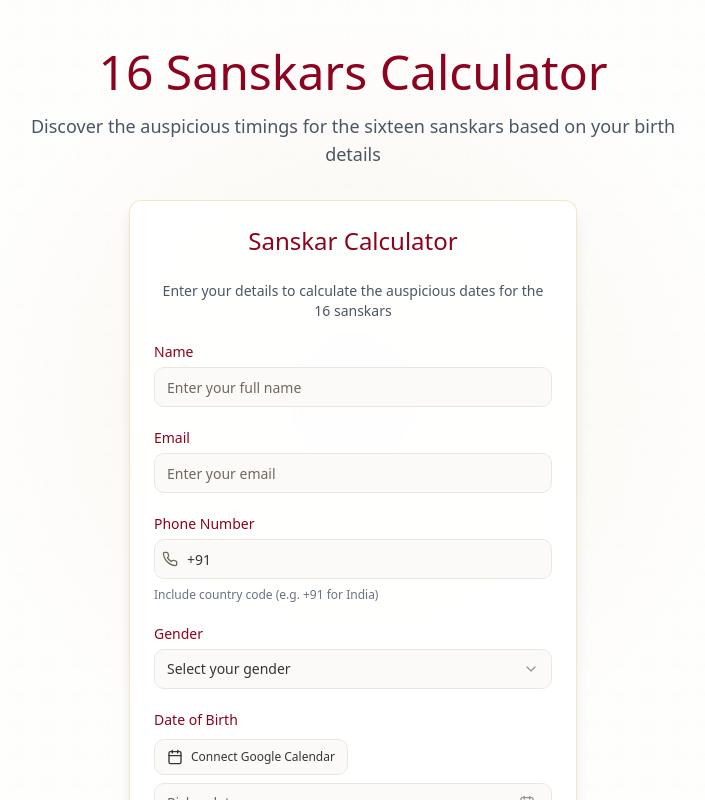
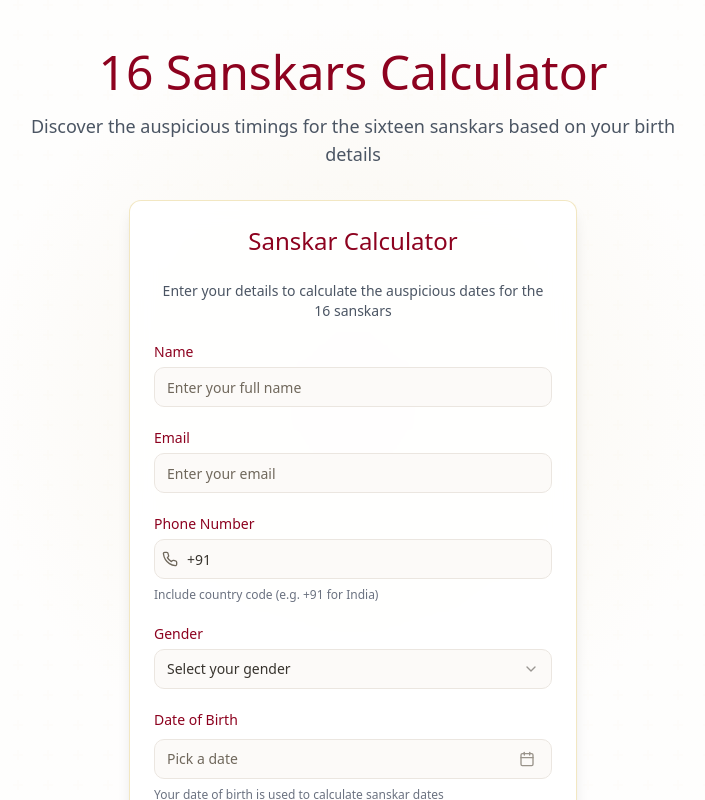
Before and after one commit to VedicTechnologies/sanskar-calculator-e3051920, a React (Vite) app: page / in a window 1280 px wide. Shown: the top 800 px of the page, without its empty margins (287-992 px from the left). Built offline with nearby package versions, Linux system fonts and the light colour scheme.

Commit message:
Revert Google Calendar integration
Reverts the changes related to Google Calendar integration, removing the "Connect Google Calendar" button and associated functionality.

```diff
--- a/src/components/GoogleCalendarButton.tsx
+++ /dev/null
@@ -1,77 +0,0 @@
-
-import React from 'react';
-import { Calendar } from 'lucide-react';
-import { Button } from '@/components/ui/button';
-import {
-  Popover,
-  PopoverContent,
-  PopoverTrigger,
-} from '@/components/ui/popover';
-import { useGoogleCalendar } from '@/hooks/useGoogleCalendar';
-import { Separator } from '@/components/ui/separator';
-
-interface GoogleCalendarButtonProps {
-  onDateSelect: (date: Date) => void;
-}
-
-const GoogleCalendarButton: React.FC<GoogleCalendarButtonProps> = ({ onDateSelect }) => {
-  const { login, events, isLoading, error, token, getEventDate } = useGoogleCalendar();
-
-  return (
-    <Popover>
-      <PopoverTrigger asChild>
-        <Button
-          variant="outline"
-          size="sm"
-          className="gap-2 text-xs"
-          onClick={() => !token && login()}
-        >
-          <Calendar className="h-3.5 w-3.5" />
-          {token ? 'Select from Calendar' : 'Connect Google Calendar'}
-        </Button>
-      </PopoverTrigger>
-
-      {token && (
-        <PopoverContent className="w-80 p-0" align="start">
-          <div className="p-3 font-medium">
-            Your upcoming events
-          </div>
-          <Separator />
-          <div className="max-h-96 overflow-auto p-2">
-            {isLoading ? (
-              <div className="flex justify-center p-4">Loading events...</div>
-            ) : error ? (
-              <div className="text-red-500 p-4">{error}</div>
-            ) : events.length === 0 ? (
-              <div className="text-center p-4 text-sm text-gray-500">No upcoming events found</div>
-            ) : (
-              <ul className="space-y-1">
-                {events.map((event) => (
-                  <li key={event.id}>
-                    <Button
-                      variant="ghost"
-                      className="w-full justify-start text-left p-2 h-auto"
-                      onClick={() => {
-                        const date = getEventDate(event);
-                        onDateSelect(date);
-                      }}
-                    >
-                      <div>
-                        <div className="font-medium">{event.summary}</div>
-                        <div className="text-xs text-gray-500">
-                          {new Date(event.start.dateTime || event.start.date!).toLocaleString()}
-                        </div>
-                      </div>
-                    </Button>
-                  </li>
-                ))}
-              </ul>
-            )}
-          </div>
-        </PopoverContent>
-      )}
-    </Popover>
-  );
-};
-
-export default GoogleCalendarButton;
--- a/src/components/SanskarForm.tsx
+++ b/src/components/SanskarForm.tsx
@@ -31,8 +31,6 @@ import {
   PopoverTrigger,
 } from "@/components/ui/popover";
 import { UserData } from '@/utils/sanskarCalculator';
-import { GoogleOAuthProvider } from '@react-oauth/google';
-import GoogleCalendarButton from './GoogleCalendarButton';
 
 // Define the form schema with Zod
 const formSchema = z.object({
@@ -89,12 +87,6 @@ const SanskarForm: React.FC<SanskarFormProps> = ({ onSubmit, isLoading = false }
 
   const today = new Date();
 
-  // Handle date selection from Google Calendar
-  const handleCalendarDateSelect = (selectedDate: Date) => {
-    form.setValue('dob', selectedDate);
-    setDate(selectedDate);
-  };
-
   return (
     <div className="sanskar-form animate-entry bg-white/90 backdrop-blur-md" style={{ "--delay": "2" } as React.CSSProperties}>
       <h2 className="sanskar-form-title">Sanskar Calculator</h2>
@@ -102,7 +94,6 @@ const SanskarForm: React.FC<SanskarFormProps> = ({ onSubmit, isLoading = false }
         Enter your details to calculate the auspicious dates for the 16 sanskars
       </div>
 
-      <GoogleOAuthProvider clientId="YOUR_GOOGLE_CLIENT_ID">
       <Form {...form}>
         <form onSubmit={form.handleSubmit(handleSubmit)} className="space-y-6">
           <FormField
@@ -196,9 +187,6 @@ const SanskarForm: React.FC<SanskarFormProps> = ({ onSubmit, isLoading = false }
             render={({ field }) => (
               <FormItem className="flex flex-col animate-entry" style={{ "--delay": "6" } as React.CSSProperties}>
                 <FormLabel className="sanskar-label">Date of Birth</FormLabel>
-                  <div className="flex items-center gap-2 mb-2">
-                    <GoogleCalendarButton onDateSelect={handleCalendarDateSelect} />
-                  </div>
                 <Popover>
                   <PopoverTrigger asChild>
                     <FormControl>
@@ -255,7 +243,6 @@ const SanskarForm: React.FC<SanskarFormProps> = ({ onSubmit, isLoading = false }
           </Button>
         </form>
       </Form>
-      </GoogleOAuthProvider>
     </div>
   );
 };
--- a/src/hooks/useGoogleCalendar.tsx
+++ /dev/null
@@ -1,87 +0,0 @@
-
-import { useState, useEffect, useCallback } from 'react';
-import { useGoogleLogin } from '@react-oauth/google';
-
-interface CalendarEvent {
-  id: string;
-  summary: string;
-  start: {
-    dateTime: string;
-    date?: string;
-  };
-  end: {
-    dateTime: string;
-    date?: string;
-  };
-}
-
-export const useGoogleCalendar = () => {
-  const [token, setToken] = useState<string | null>(null);
-  const [events, setEvents] = useState<CalendarEvent[]>([]);
-  const [isLoading, setIsLoading] = useState(false);
-  const [error, setError] = useState<string | null>(null);
-
-  // Initialize Google login
-  const login = useGoogleLogin({
-    onSuccess: (tokenResponse) => {
-      setToken(tokenResponse.access_token);
-    },
-    onError: (errorResponse) => {
-      setError(errorResponse.error_description || 'Failed to login with Google');
-    },
-    scope: 'https://www.googleapis.com/auth/calendar.readonly',
-  });
-
-  // Fetch user's calendar events
-  const fetchEvents = useCallback(async () => {
-    if (!token) return;
-
-    setIsLoading(true);
-    try {
-      const response = await fetch(
-        'https://www.googleapis.com/calendar/v3/calendars/primary/events?maxResults=10&orderBy=startTime&singleEvents=true&timeMin=' +
-          new Date().toISOString(),
-        {
-          headers: {
-            Authorization: `Bearer ${token}`,
-          },
-        }
-      );
-
-      if (!response.ok) {
-        throw new Error('Failed to fetch calendar events');
-      }
-
-      const data = await response.json();
-      setEvents(data.items || []);
-    } catch (err: any) {
-      setError(err.message || 'Failed to fetch calendar events');
-    } finally {
-      setIsLoading(false);
-    }
-  }, [token]);
-
-  // Fetch events when token changes
-  useEffect(() => {
-    if (token) {
-      fetchEvents();
-    }
-  }, [token, fetchEvents]);
-
-  // Convert an event date to a Date object
-  const getEventDate = (event: CalendarEvent): Date => {
-    if (event.start.date) {
-      return new Date(event.start.date);
-    }
-    return new Date(event.start.dateTime);
-  };
-
-  return {
-    login,
-    events,
-    isLoading,
-    error,
-    token: !!token,
-    getEventDate,
-  };
-};
```
Lines whose indentation alone changed are shown as unchanged.
